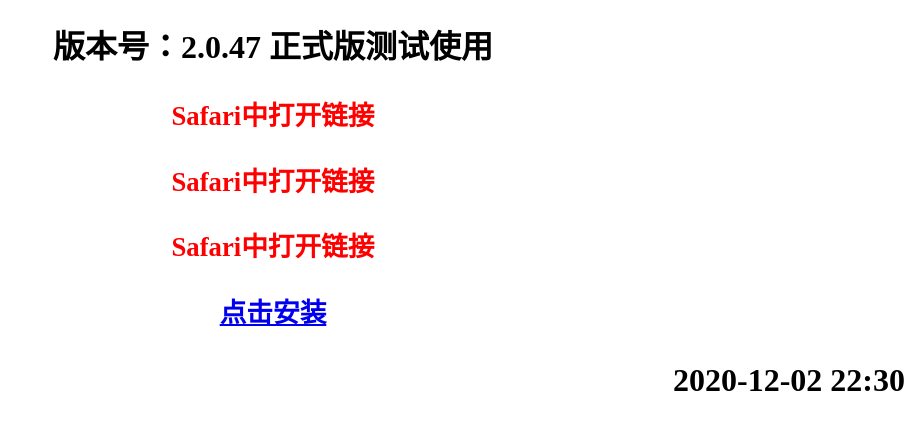
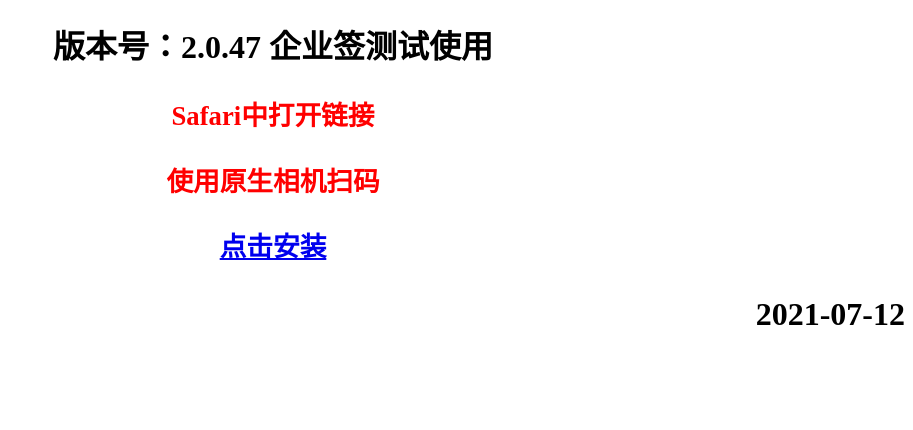
Before and after one commit to xiongq/online-zac, a plain HTML site: page index.html in a window 1280 px wide. Shown: the whole page, without its empty margins (367-1280 px from the left). Drawn offline with Linux system fonts and the light colour scheme.

Commit message:
Update index.html
常规更新

```diff
--- a/index.html
+++ b/index.html
@@ -2,17 +2,16 @@
 <html xmlns="http://www.w3.org/1999/xhtml">
 <head>
 <meta http-equiv="Content-Type" content="text/html; charset=utf-8" />
-<title>中安在线安装-临时测试网页</title>
+<title>中安在线安装-临时测试</title>
 </head>
 <body>
-	<h1 style="font-size:24pt" align="center">版本号：2.0.47 正式版测试使用<h1/>
+	<h1 style="font-size:24pt" align="center">版本号：2.0.47 企业签测试使用<h1/>
 	<p style="color: red;font-size:20pt" align="center">Safari中打开链接 </p>
-	<p style="color: red;font-size:20pt" align="center">Safari中打开链接 </p>
-	<p style="color: red;font-size:20pt" align="center">Safari中打开链接 </p>
+	<p style="color: red;font-size:20pt" align="center">使用原生相机扫码 </p>
 	<h1 style="font-size:20pt" align="center">
 		<a title="iPhone" href="itms-services://?action=download-manifest&url=https://files.zac.cn/api/files/49c462f0-8093-4068-8b39-edf212cf52cc">点击安装</a>
 	<h1/>
 
-<p align="right">2020-12-02 22:30</p>
+<p align="right">2021-07-12</p>
 </body>
 </html>
```
